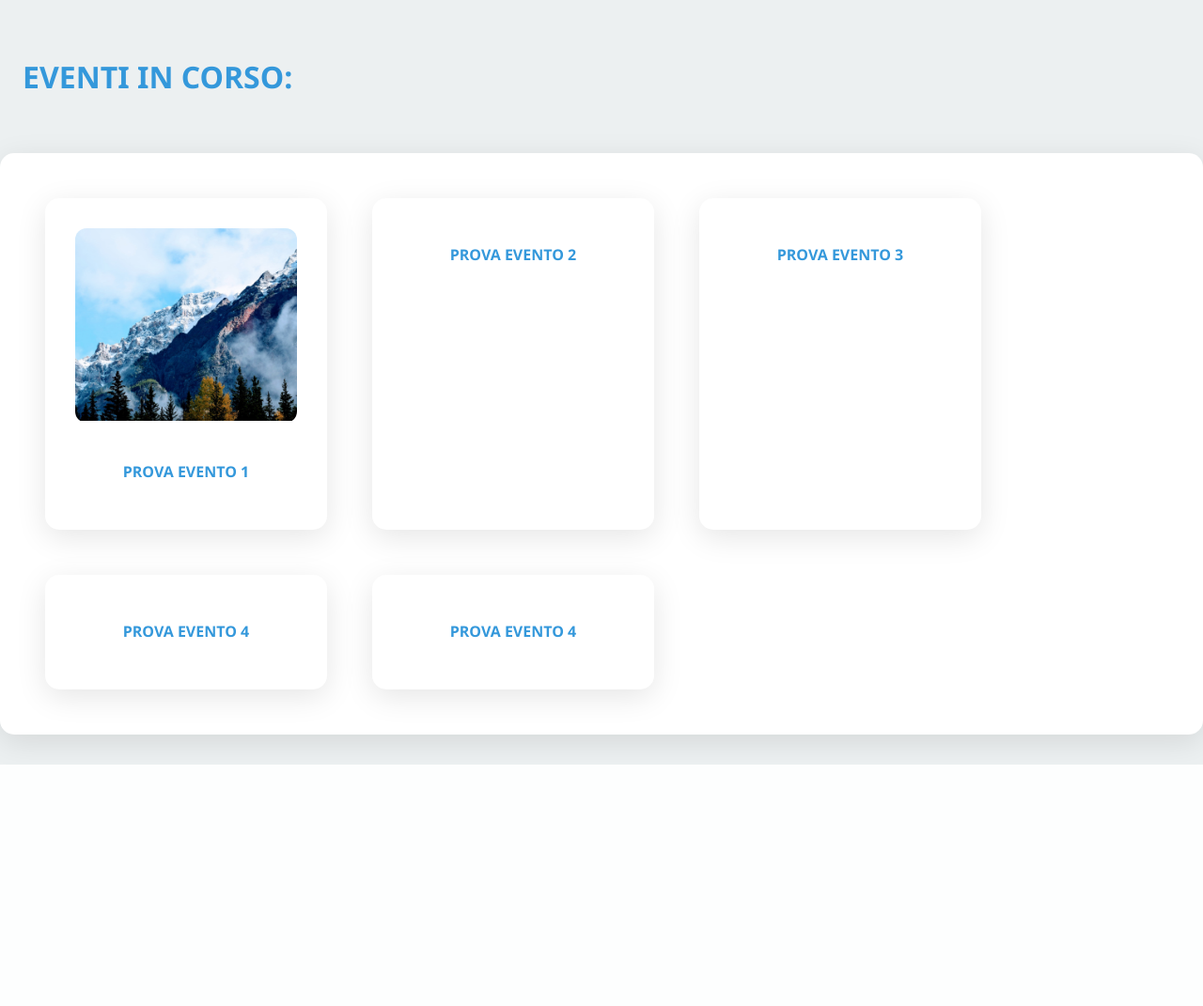
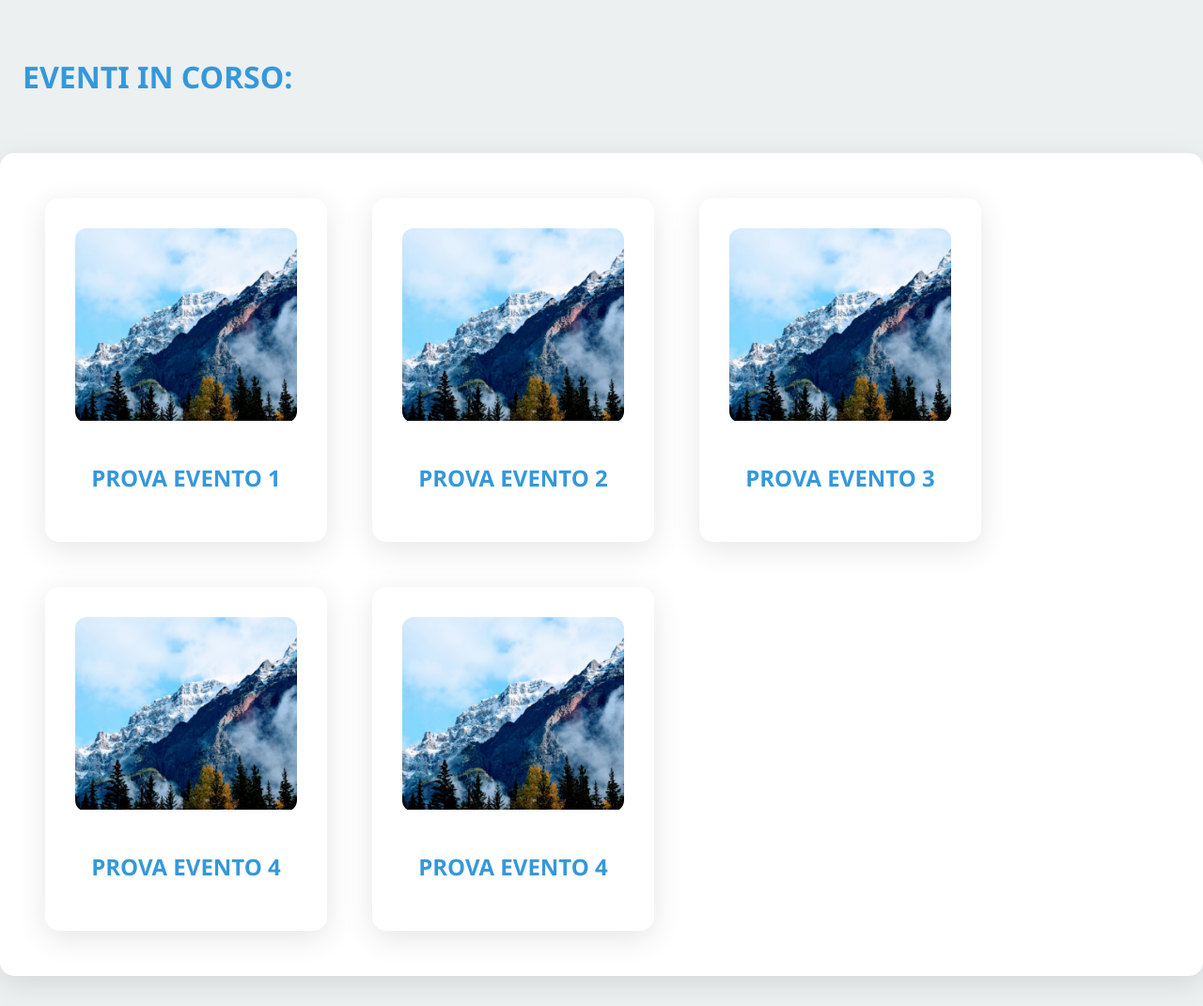
Before and after one commit to ProjetEremo/ProgettoEremo, a PHP site: page /eventiincorso.html in a window 1280 px wide. Shown: the part 72-1143 px from the top of the page at 94% size. Before the commit the page ends 886 px from the top, so only its background shows below. Run offline with PHP 8.4, Linux system fonts and the light colour scheme.

Commit message:
Sistemati i titoli dei box eventi

```diff
--- a/eremo/src/eventiincorso.html
+++ b/eremo/src/eventiincorso.html
@@ -62,17 +62,42 @@
                      loading="lazy">
             </div>
             <h1 class="titolominievent">PROVA EVENTO 1</h1>
+            <p></p>
         </div>
         <div class="minievent-card">
+            <div class="minievent-media">
+                <img src="images/meditation.jpg"
+                     alt="Event image"
+                     class="minievent-image"
+                     loading="lazy">
+            </div>
             <h1 class="titolominievent">PROVA EVENTO 2</h1>
         </div>
         <div class="minievent-card">
+            <div class="minievent-media">
+                <img src="images/meditation.jpg"
+                     alt="Event image"
+                     class="minievent-image"
+                     loading="lazy">
+            </div>
             <h1 class="titolominievent">PROVA EVENTO 3</h1>
         </div>
         <div class="minievent-card">
+            <div class="minievent-media">
+                <img src="images/meditation.jpg"
+                     alt="Event image"
+                     class="minievent-image"
+                     loading="lazy">
+            </div>
             <h1 class="titolominievent">PROVA EVENTO 4</h1>
         </div>
         <div class="minievent-card">
+            <div class="minievent-media">
+                <img src="images/meditation.jpg"
+                     alt="Event image"
+                     class="minievent-image"
+                     loading="lazy">
+            </div>
             <h1 class="titolominievent">PROVA EVENTO 4</h1>
         </div>
     </div>
--- a/eremo/src/style.css
+++ b/eremo/src/style.css
@@ -545,7 +545,7 @@ header {
 }
 
 .titolominievent {
-  font-size: 1rem; /* Dimensione del carattere */
+  font-size: 1.5rem; /* Dimensione del carattere */
   font-weight: bold; /* Grassetto */
   color: var(--secondary);
   margin: 0.5rem 0; /* Margine superiore e inferiore */
@@ -554,6 +554,7 @@ header {
   background-color: transparent; /* Colore di sfondo trasparente */
   border-radius: 5px; /* Angoli arrotondati */
   box-shadow: none; /* Nessuna ombreggiatura */
+  background: rgba(255, 255, 255, 0.3); /* Colore di sfondo leggero per migliorare la visibilità */
 }
 
 .minievent-media {
```
